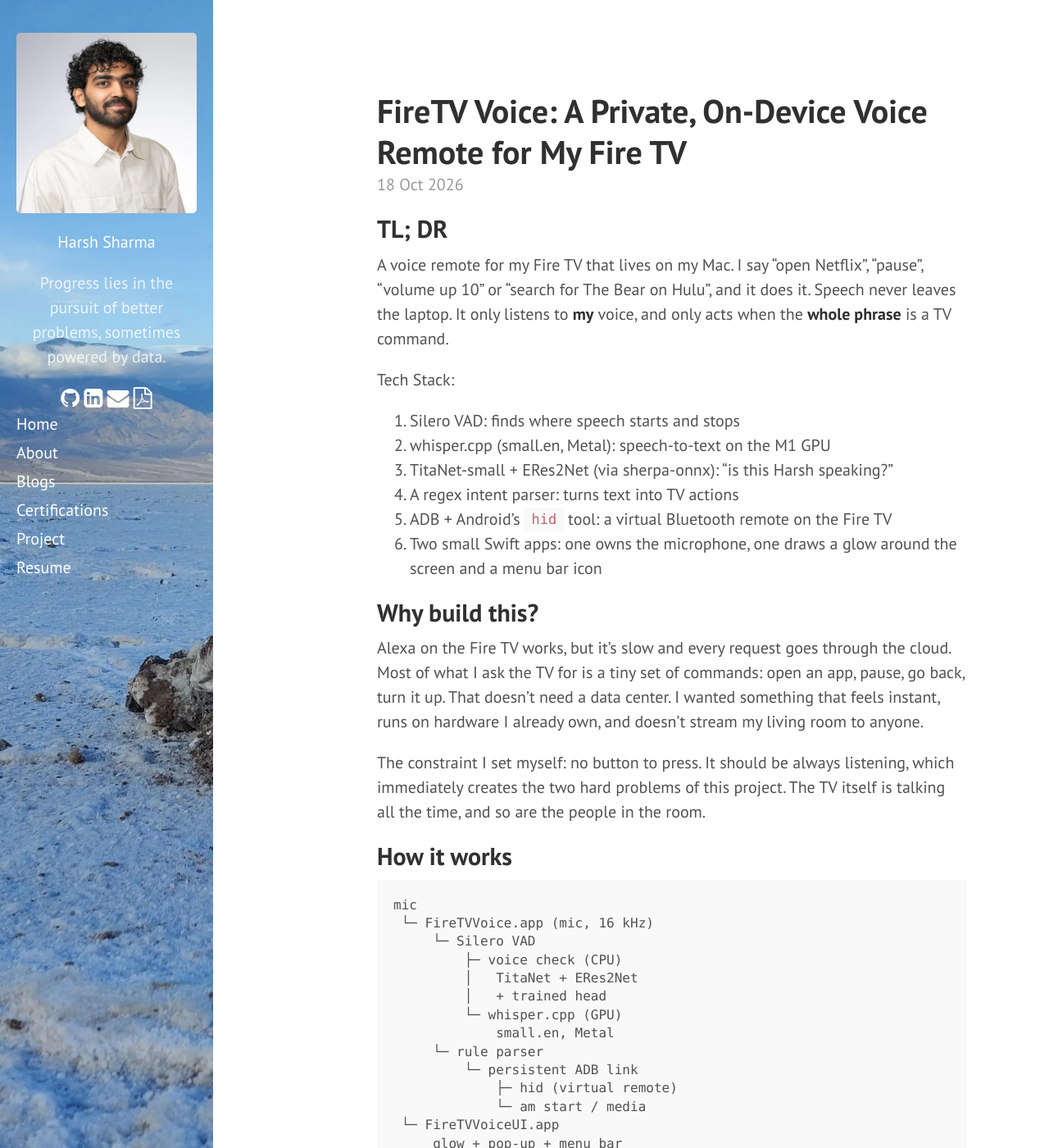
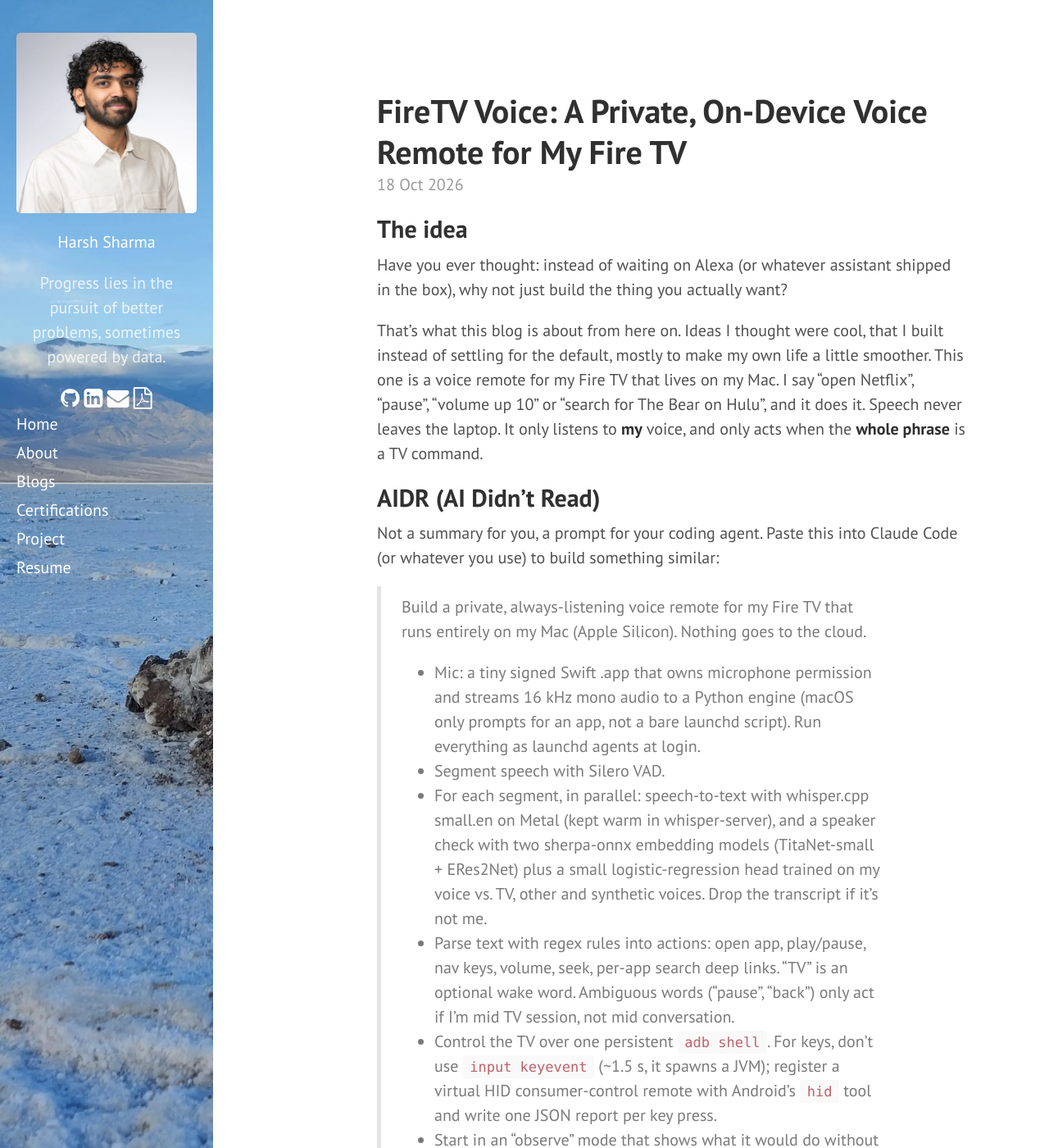
Before and after one commit to 97harsh/97harsh.github.io, a Jekyll site: the page built from _posts/2026-10-18-firetv-voice.md, in a window 1280 px wide and 1400 px high. Shown: the whole window at 82% size. Built offline with Jekyll 4.4.1, drawn with Linux system fonts in a browser that asks for light colours; nearby versions of some CDN libraries; Markdown is read by kramdown in place of the engine named in the settings; a script that is not in the unit is left out; some of the changed text lies outside the part shown.

Commit message:
FireTV Voice post: frame around the idea, add AIDR agent prompt
Co-Authored-By: Claude Opus 5.5 <noreply@anthropic.com>

```diff
--- a/_posts/2026-10-18-firetv-voice.md
+++ b/_posts/2026-10-18-firetv-voice.md
@@ -1,16 +1,33 @@
 ---
 layout: post
 title: "FireTV Voice: A Private, On-Device Voice Remote for My Fire TV"
-description: I built an always-listening voice remote for my Fire TV that runs entirely on my M1 MacBook Air. Whisper on Metal for speech-to-text, two speaker-embedding models so it only reacts to my voice, a rule-based intent parser, and a virtual Bluetooth remote over ADB. End of speech to command sent is about half a second in dry runs. Here's how it works, what surprised me, and what's still left to test.
+description: Why depend on Alexa when you can build the remote you actually want? I built an always-listening voice remote for my Fire TV that runs entirely on my M1 MacBook Air. Whisper on Metal for speech-to-text, two speaker-embedding models so it only reacts to my voice, a rule-based intent parser, and a virtual Bluetooth remote over ADB. End of speech to command sent is about half a second in dry runs. Here's how it works, what surprised me, and what's still left to test.
 type: project
 
-tags: ["Speech", "Edge-AI"]
+tags: ["Life-Optimization", "Speech", "Edge-AI"]
 ---
 
-## TL; DR
-A voice remote for my Fire TV that lives on my Mac. I say "open Netflix", "pause", "volume up 10" or "search for The Bear on Hulu", and it does it. Speech never leaves the laptop. It only listens to **my** voice, and only acts when the **whole phrase** is a TV command.
+## The idea
+Have you ever thought: instead of waiting on Alexa (or whatever assistant shipped in the box), why not just build the thing you actually want?
 
-Tech Stack:
+That's what this blog is about from here on. Ideas I thought were cool, that I built instead of settling for the default, mostly to make my own life a little smoother. This one is a voice remote for my Fire TV that lives on my Mac. I say "open Netflix", "pause", "volume up 10" or "search for The Bear on Hulu", and it does it. Speech never leaves the laptop. It only listens to **my** voice, and only acts when the **whole phrase** is a TV command.
+
+## AIDR (AI Didn't Read)
+Not a summary for you, a prompt for your coding agent. Paste this into Claude Code (or whatever you use) to build something similar:
+
+> Build a private, always-listening voice remote for my Fire TV that runs entirely on my Mac (Apple Silicon). Nothing goes to the cloud.
+>
+> - Mic: a tiny signed Swift .app that owns microphone permission and streams 16 kHz mono audio to a Python engine (macOS only prompts for an app, not a bare launchd script). Run everything as launchd agents at login.
+> - Segment speech with Silero VAD.
+> - For each segment, in parallel: speech-to-text with whisper.cpp small.en on Metal (kept warm in whisper-server), and a speaker check with two sherpa-onnx embedding models (TitaNet-small + ERes2Net) plus a small logistic-regression head trained on my voice vs. TV, other and synthetic voices. Drop the transcript if it's not me.
+> - Parse text with regex rules into actions: open app, play/pause, nav keys, volume, seek, per-app search deep links. "TV" is an optional wake word. Ambiguous words ("pause", "back") only act if I'm mid TV session, not mid conversation.
+> - Control the TV over one persistent `adb shell`. For keys, don't use `input keyevent` (~1.5 s, it spawns a JVM); register a virtual HID consumer-control remote with Android's `hid` tool and write one JSON report per key press.
+> - Start in an "observe" mode that shows what it would do without touching the TV. Add a menu bar icon and a screen-edge glow for feedback.
+> - Log every decision with latency, and add a CLI to enroll my voice, switch observe/live, and show the log.
+>
+> Target: end of speech to command sent in under ~500 ms.
+
+## The stack
 1. Silero VAD: finds where speech starts and stops
 2. whisper.cpp (small.en, Metal): speech-to-text on the M1 GPU
 3. TitaNet-small + ERes2Net (via sherpa-onnx): "is this Harsh speaking?"
@@ -18,7 +35,7 @@ Tech Stack:
 5. ADB + Android's `hid` tool: a virtual Bluetooth remote on the Fire TV
 6. Two small Swift apps: one owns the microphone, one draws a glow around the screen and a menu bar icon
 
-## Why build this?
+## Why not just use Alexa?
 Alexa on the Fire TV works, but it's slow and every request goes through the cloud. Most of what I ask the TV for is a tiny set of commands: open an app, pause, go back, turn it up. That doesn't need a data center. I wanted something that feels instant, runs on hardware I already own, and doesn't stream my living room to anyone.
 
 The constraint I set myself: no button to press. It should be always listening, which immediately creates the two hard problems of this project. The TV itself is talking all the time, and so are the people in the room.
```
